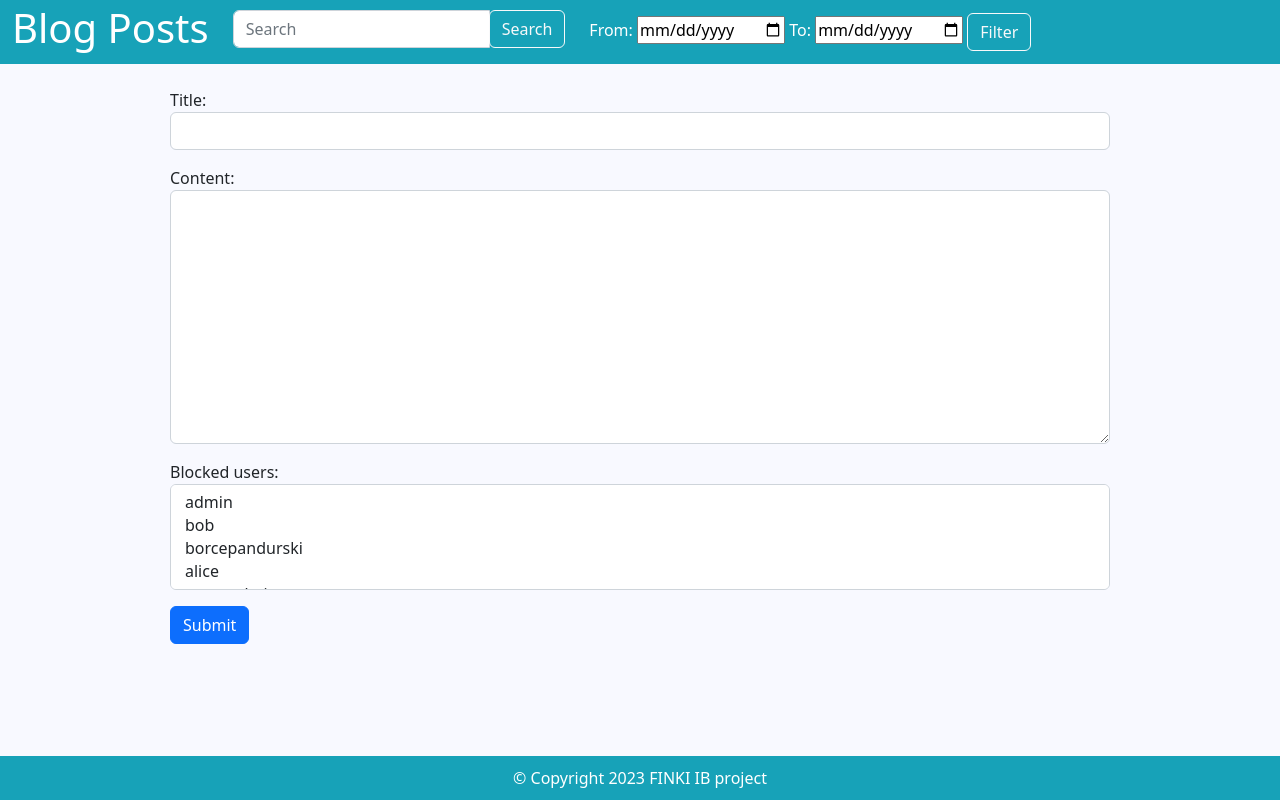
After one commit to MonikaJov/Informaciska_bezbednost_project, a Django app: page /add/post/ in a window 1280 px wide. The commit adds this page. Run offline with Django 4.2, Linux system fonts and the light colour scheme; data comes from the database, SQL or seed files in the repository; both versions use the stored data as it was after the commit.

Commit message:
added blog web pages

```diff
--- a/IB_proekt/IB_proekt/settings.py
+++ b/IB_proekt/IB_proekt/settings.py
@@ -143,6 +143,6 @@ EMAIL_HOST = 'smtp.gmail.com'
 EMAIL_USE_TLS = True
 EMAIL_PORT = 587
 EMAIL_HOST_USER = 'monjov23@gmail.com'
-EMAIL_HOST_PASSWORD = '*************' # I'm not sharing my password for security reasons.
+EMAIL_HOST_PASSWORD = '*************' # I'm not sharing my password for security reasons
 
 LOGIN_URL = 'login_form'
--- a/IB_proekt/IB_proekt/urls.py
+++ b/IB_proekt/IB_proekt/urls.py
@@ -20,10 +20,25 @@ from pet_shop import views
 
 urlpatterns = [
     path('admin/', admin.site.urls),
-    path('home/', views.home, name='home'),
+    # path('home/', views.home, name='home'),
     path('register/', views.register, name='register'),
     path('logout_form/', views.logout_form, name='logout_form'),
     path('login/', views.login_form, name='login_form'),
     path('verify_email/<str:username>/', views.verify_email, name='verify_email'),
     path('two_factor_authentication', views.two_factor_authentication, name='two_factor_authentication'),
+
+    path('posts/', views.home, name='posts'),
+    path('posts/search/', views.search_results, name='search_results'),
+    path('posts/filter/', views.filter_results, name='filter_results'),
+    path('posts/view/<int:post_id>/', views.view, name='view_post'),
+    path('add/post/', views.create, name='create'),
+    path('posts/comment_on_post/<int:post_id>/', views.comment_on_post, name='comment_on_post'),
+    path('posts/edit/<int:post_id>/', views.edit, name='edit_post'),
+    path('posts/delete/<int:post_id>/', views.delete, name='delete_post'),
+    path('posts/delete_comment/<int:comment_id>/', views.delete_comment, name='delete_comment'),
+    path('blockedUsers/', views.blocked, name='blocked'),
+    path('profile/', views.profile, name='profile'),
+    path('users/', views.list_users, name='list_users'),
+    path('change_role/', views.change_role, name='change_role'),
+
 ]
--- a/IB_proekt/pet_shop/admin.py
+++ b/IB_proekt/pet_shop/admin.py
@@ -1,7 +1,9 @@
 from django.contrib import admin
 
-from pet_shop.models import UserProfile, SuperUser
+from pet_shop.models import UserProfile, SuperUser, BlogPost, Comment
 
 # Register your models here.
 admin.site.register(UserProfile)
 admin.site.register(SuperUser)
+admin.site.register(BlogPost)
+admin.site.register(Comment)
--- a/IB_proekt/pet_shop/forms.py
+++ b/IB_proekt/pet_shop/forms.py
@@ -1,6 +1,9 @@
 from django import forms
-from pet_shop.models import UserProfile
+from django.contrib.auth.models import User
+
+from pet_shop.models import UserProfile, Comment, BlogPost
 from phonenumber_field.formfields import PhoneNumberField
+
 
 class LoginForm(forms.Form):
     your_username = forms.CharField(label="Username", max_length=100)
@@ -20,5 +23,39 @@ class RegisterForm(forms.ModelForm):
         model = UserProfile
         fields = ['name', 'surname', 'email', 'address', 'phone_number', 'password']
 
+
 class TwoFactorAuthenticationForm(forms.Form):
-    code  = forms.CharField(label="Code", max_length=100)
+    code = forms.CharField(label="Code", max_length=100)
+
+
+class PostForm(forms.ModelForm):
+    # files = forms.FileField(required=False)
+    blocked_users = forms.ModelMultipleChoiceField(queryset=User.objects.all(), required=False)
+
+    def __init__(self, *args, **kwargs):
+        super(PostForm, self).__init__(*args, **kwargs)
+        for field in self.visible_fields():
+            field.field.widget.attrs["class"] = "form-control"
+
+    class Meta:
+        model = BlogPost
+        exclude = ("author",)
+
+
+class CommentForm(forms.ModelForm):
+    def __init__(self, *args, **kwargs):
+        super(CommentForm, self).__init__(*args, **kwargs)
+        for field in self.visible_fields():
+            field.field.widget.attrs["class"] = "form-control"
+
+    class Meta:
+        model = Comment
+        exclude = ("author", "blog_post")
+
+
+class BlockForm(forms.Form):
+    username = forms.CharField(max_length=150)
+
+    def __init__(self, *args, **kwargs):
+        super(BlockForm, self).__init__(*args, **kwargs)
+        self.fields['username'].widget.attrs['class'] = 'form-control'
--- /dev/null
+++ b/IB_proekt/pet_shop/templates/base.html
@@ -0,0 +1,69 @@
+<!DOCTYPE html>
+<html lang="en">
+<head>
+    <meta charset="UTF-8">
+    <title>Blog</title>
+    <link href="https://cdn.jsdelivr.net/npm/bootstrap@5.2.0-beta1/dist/css/bootstrap.min.css"
+          rel="stylesheet" integrity="sha384-0evHe/X+R7YkIZDRvuzKMRqM+OrBnVFBL6DOitfPri4tjfHxaWutUpFmBp4vmVor"
+          crossorigin="anonymous">
+    <script src="https://cdn.jsdelivr.net/npm/bootstrap@5.2.0-beta1/dist/js/bootstrap.bundle.min.js"
+            integrity="sha384-pprn3073KE6tl6bjs2QrFaJGz5/SUsLqktiwsUTF55Jfv3qYSDhgCecCxMW52nD2"
+            crossorigin="anonymous"></script>
+    <script src="https://ajax.googleapis.com/ajax/libs/jquery/3.6.0/jquery.min.js"></script>
+    <style>
+        ul {
+            list-style-type: none;
+        }
+
+        a {
+            text-decoration: none;
+            color: black;
+        }
+    </style>
+</head>
+<body style="background-color: #f8f9ff; min-height: 100vh; display: flex; flex-direction: column;">
+<main>
+    <div class="container-fluid " style=" color: white;  background-color: #17a2b8;">
+        <div class="row">
+            <div class="col-auto my-auto">
+                <h3 class="display-6"><a style=" color: white;" href="/posts">Blog Posts</a></h3>
+            </div>
+            <div class="col-auto my-auto">
+                <form style="margin-top: 10px;" class="form-inline" method="GET" action="{% url 'search_results' %}">
+                    <div class="input-group mb-3">
+                        <input class="form-control mr-sm-2" type="text" class="form-control" placeholder="Search"
+                               name="query" required>
+                        <div class="input-group-append">
+                            <button class="btn btn-outline-light" type="submit">Search</button>
+                        </div>
+                    </div>
+                </form>
+            </div>
+            <div class="col-auto my-auto">
+                <form method="GET" action="{% url 'filter_results' %}">
+                    <label for="from-date">From:</label>
+                    <input type="date" id="from-date" name="from_date" required>
+                    <label for="to-date">To:</label>
+                    <input type="date" id="to-date" name="to_date" required>
+                    <button class="btn btn-outline-light" type="submit">Filter</button>
+                </form>
+            </div>
+            <div class="col-auto my-auto" style="text-align: right;  display: flex; margin-left: auto;">
+                {% if user.is_authenticated %}
+                    <span style="padding: 5px;">Welcome, <a style="color: white"
+                                                            href="{% url 'profile' %}">{{ user.username }}! </a></span>
+                    <a class="btn btn-outline-light btn-sm" href="{% url 'logout_form' %}">Log out</a>
+                {% endif %}
+            </div>
+        </div>
+    </div>
+    {% block content %}
+
+    {% endblock %}
+</main>
+<br/>
+</body>
+<footer style="background-color: #17a2b8; margin-top: auto; padding: 10px; color: white; text-align: center">
+    © Copyright 2023 FINKI IB project
+</footer>
+</html>
--- /dev/null
+++ b/IB_proekt/pet_shop/templates/create_post.html
@@ -0,0 +1,8 @@
+{% extends 'base.html' %}
+{% block content %}<br/>
+    <form method="post" enctype="multipart/form-data" style="margin-right: 170px; margin-left: 170px">
+        {% csrf_token %}
+        {{ form.as_p }}
+        <button type="submit" class="btn btn-primary">Submit</button>
+    </form>
+{% endblock %}
--- a/IB_proekt/pet_shop/templates/register.html
+++ b/IB_proekt/pet_shop/templates/register.html
@@ -20,6 +20,7 @@
             text-decoration: none;
             color: black;
         }
+
         .errorlist {
             color: #721c24;
             background-color: #f8d7da;
--- a/IB_proekt/pet_shop/views.py
+++ b/IB_proekt/pet_shop/views.py
@@ -1,16 +1,22 @@
+from audioop import reverse
+from datetime import datetime, timedelta
+
 from django.contrib.auth.models import User
 from django.core.validators import validate_email
+from django.db.models import Q
+
 from pet_shop.password_hasher_with_salt import PasswordHasher
 from pet_shop.mailsender import MailSender
 from django.contrib.auth import logout, authenticate, login
 from django.conf import settings
 from django.contrib.auth.password_validation import validate_password
 from django.core.exceptions import ValidationError
-from pet_shop.forms import LoginForm, RegisterForm
+from pet_shop.forms import LoginForm, RegisterForm, PostForm, BlockForm, CommentForm
 from django.shortcuts import render, redirect, get_object_or_404
+from django.urls import reverse
 
 from .forms import TwoFactorAuthenticationForm
-from .models import UserProfile
+from .models import UserProfile, BlogPost, Comment
 
 
 def get_user(request):
@@ -35,13 +41,14 @@ def get_user(request):
 
 
 def home(request):
-
     if request.user.is_authenticated:
+        posts = BlogPost.objects.all()
         user_profile = UserProfile.objects.get(user=request.user)
         context = {
-            'user_profile': user_profile
+            'user_profile': user_profile,
+            'posts': posts,
         }
-        return render(request, 'home.html', context)
+        return render(request, 'blog_list.html', context)
     else:
         return redirect("login_form")
 
@@ -49,13 +56,13 @@ def home(request):
 def logout_form(request):
     logout(request)
     print("Logging out")
-    return redirect("home")
+    return redirect("posts")
 
 
 # NOTE: use password: theDOORisLOCKED4!!!
 def login_form(request):
     if request.user.is_authenticated:
-        return redirect("home")
+        return redirect("posts")
     form = LoginForm()
     context = {'form': form}
     if request.method == "POST":
@@ -72,7 +79,7 @@ def login_form(request):
                 password_hasher = PasswordHasher()
                 if password_hasher.check_password(password, user_profile.password):
                     # Check if two-factor authentication is enabled for the user
-                    if user_profile.two_factor_enabled:
+                    if user_profile.two_factor_enabled and user_profile.email_verified:
                         # Authenticate the user but don't log them in yet
                         user = authenticate(request, username=username, password=password)
                         # Set the user in the session to use later in two_factor_authentication view
@@ -84,7 +91,7 @@ def login_form(request):
 
                     user = authenticate(username=username, password=password)
                     login(request, user)
-                    return redirect("home")
+                    return redirect("posts")
                 # if the passwords don't match then show an error message
                 else:
                     context = {
@@ -104,7 +111,7 @@ def login_form(request):
 def two_factor_authentication(request):
     username = request.session.get('username')
     if not username:
-        return redirect('home')
+        return redirect('posts')
     try:
         user_profile = UserProfile.objects.get(user__username=username)
         if request.method == 'POST':
@@ -119,7 +126,7 @@ def two_factor_authentication(request):
                         user_profile.save()
                         # Log in the user
                         login(request, user_profile.user)
-                        return redirect('home')
+                        return redirect('posts')
                     except UserProfile.DoesNotExist:
                         context = {
                             'form': form,
@@ -146,17 +153,17 @@ def two_factor_authentication(request):
         context = {'form': form}
         return render(request, 'two_factor_authentication.html', context)
     except (UserProfile.DoesNotExist):
-        return redirect('home')
+        return redirect('posts')
 
 
 def register(request):
     if request.user.is_authenticated:
-        return redirect("home")
+        return redirect("posts")
     form = RegisterForm()
     context = {'form': form, 'MEDIA_URL': settings.MEDIA_URL}
     if request.method == "POST":
         if request.user.is_authenticated:
-            return redirect("home")
+            return redirect("posts")
         form_data = RegisterForm(data=request.POST, files=request.FILES)
         if form_data.is_valid():
             user_profile = form_data.save(commit=False)
@@ -188,7 +195,8 @@ def register(request):
             if not password == password2:
                 form_data.add_error('password', "Passwords do not match.")
                 context = {'form': form_data, 'MEDIA_URL': settings.MEDIA_URL}
-                return render(request, 'register.html', context) # if password can't be validated show the user an error message
+                return render(request, 'register.html',
+                              context)  # if password can't be validated show the user an error message
             # try and validate password
             try:
                 validate_password(password)
@@ -228,7 +236,7 @@ def register(request):
 
 def verify_email(request, username):
     if request.user.is_authenticated:
-        return redirect("home")
+        return redirect("posts")
     if request.method == "POST":
         # TOKEN VALIDATION
         token = request.POST.get('token')  # Retrieve the token from the POST data
@@ -250,11 +258,11 @@ def verify_email(request, username):
                 }
                 return render(request, 'verify_email.html', context)
         except UserProfile.DoesNotExist:
-                context = {
-                    'message': "Invalid token or email already verified",
-                    'username': username
-                }
-                return render(request, 'verify_email.html', context)
+            context = {
+                'message': "Invalid token or email already verified",
+                'username': username
+            }
+            return render(request, 'verify_email.html', context)
 
     else:
         username_pom = request.session.get('username_pom')
@@ -269,4 +277,180 @@ def verify_email(request, username):
                 # SEND VERIFICATION TOKEN
                 MailSender.send_email_for_verification(request, user_profile.email, verification_token)
                 return render(request, 'verify_email.html', {'username': username})
-        return redirect("home")
+        return redirect("posts")
+
+
+def search_results(request):
+    if request.user.is_authenticated:
+        query = request.GET.get('query', '')
+        posts = BlogPost.objects.filter(Q(title__icontains=query) | Q(content__icontains=query))
+        user_profile = UserProfile.objects.get(user=request.user)
+        context = {
+            'user_profile': user_profile,
+            'posts': posts,
+        }
+        return render(request, 'blog_list.html', context)
+    else:
+        return redirect("login_form")
+
+
+def filter_results(request):
+    if request.user.is_authenticated:
+        user_profile = UserProfile.objects.get(user=request.user)
+        from_date = datetime.strptime(request.GET.get('from_date', ''), "%Y-%m-%d").date()
+        to_date = datetime.strptime(request.GET.get('to_date', ''), "%Y-%m-%d").date() + timedelta(days=1)
+        posts = BlogPost.objects.filter(created_at__gte=from_date,
+                                        created_at__lt=to_date)  # __gte (greater than or equal to) and __lt (less than)
+        context = {
+            'user_profile': user_profile,
+            'posts': posts,
+        }
+        return render(request, 'blog_list.html', context)
+    else:
+        return redirect("login_form")
+
+
+def view(request, post_id):
+    if request.user.is_authenticated:
+        user_profile = UserProfile.objects.get(user=request.user)
+        post = get_object_or_404(BlogPost, id=post_id)
+        comments = Comment.objects.filter(blog_post=post)
+        context = {
+            'user_profile': user_profile,
+            'post': post,
+            'comments': comments
+        }
+        return render(request, 'view_post.html', context)
+    else:
+        return redirect("login_form")
+
+
+def create(request):
+    if request.method == "POST":
+        form_data = PostForm(data=request.POST, files=request.FILES)
+        if form_data.is_valid():
+            post = form_data.save(commit=False)
+            post.author = request.user
+            post.title = form_data.cleaned_data['title']
+            post.content = form_data.cleaned_data['content']
+            post.save()
+            blocked_users = form_data.cleaned_data['blocked_users']
+            post.blocked_users.set(blocked_users)
+            # post.files = form_data.cleaned_data['files']
+            post.save()
+            return redirect("posts")
+    form = PostForm()
+    context = {'form': form}
+    return render(request, "create_post.html", context)
+
+
+def profile(request):
+    if request.user.is_authenticated:
+        posts = BlogPost.objects.filter(author=request.user)
+        user_profile = UserProfile.objects.get(user=request.user)
+        context = {'posts': posts, 'user_profile': user_profile}
+        return render(request, 'profile.html', context)
+    else:
+        return redirect("login_form")
+
+
+def blocked(request):
+    form = BlockForm()
+    user_profile = UserProfile.objects.get(user=request.user)
+    blocked_users = user_profile.blocked.all()
+    print(blocked_users)
+    if request.method == "POST":
+        print("okl")
+        form_data = BlockForm(data=request.POST, files=request.FILES)
+        if form_data.is_valid():
+            print("ok")
+            username = form_data.cleaned_data['username']
+            blocked_user = User.objects.get(username=username)
+            user_profile.blocked.add(blocked_user)
+            print(blocked_user)
+            return redirect("blocked")
+        else:
+            print(form_data.errors)
+
+    context = {'form': form, 'users': blocked_users}
+    return render(request, 'blocked.html', context)
+
+
+def delete_comment(request, comment_id):
+    comment = get_object_or_404(Comment, id=comment_id)
+    post_id = comment.blog_post.id
+    comment.delete()
+
+    url = reverse('view_post', kwargs={'post_id': post_id})
+    return redirect(url)
+
+
+def comment_on_post(request, post_id):
+    post = get_object_or_404(BlogPost, id=post_id)
+    if request.method == "POST":
+        form_data = CommentForm(data=request.POST, files=request.FILES)
+        if form_data.is_valid():
+            comment = form_data.save(commit=False)
+            comment.blog_post = post
+            comment.author = request.user
+            comment.content = form_data.cleaned_data['content']
+            comment.save()
+
+            url = reverse('view_post', kwargs={'post_id': post_id})
+            return redirect(url)
+    form = CommentForm()
+    context = {'form': form, 'post': post}
+    return render(request, 'comment_on_post.html', context)
+
+
+def edit(request, post_id):
+    form = None
+    post = get_object_or_404(BlogPost, id=post_id)
+    if request.method == "POST":
+        form_data = PostForm(data=request.POST, files=request.FILES, instance=post)
+        if form_data.is_valid():
+            post = form_data.save(commit=False)
+            post.save()
+            blocked_users = form_data.cleaned_data['blocked_users']
+            post.blocked_users.set(blocked_users)
+            post.save()
+            return redirect("posts")
+    else:
+        form = PostForm(instance=post)
+    context = {'form': form}
+    return render(request, "create_post.html", context)
+
+
+def delete(request, post_id):
+    post = get_object_or_404(BlogPost, id=post_id)
+    post.delete()
+    return redirect("posts")
+
+
+def list_users(request):
+    if request.user.is_authenticated:
+        user_profile = UserProfile.objects.get(user=request.user)
+        if user_profile.role == 'ADMIN':
+            user_profiles = UserProfile.objects.all()
+            context = {
+                'user_profiles': user_profiles,
+            }
+            return render(request, 'users_list.html', context)
+        else:
+            return redirect("login_form")
+    else:
+        return redirect("login_form")
+
+
+def change_role(request):
+    if request.method == "POST":
+        username = request.POST.get('username')
+        new_role = request.POST.get('new_role')
+        user = User.objects.get(username=username)
+        user_profile = UserProfile.objects.get(user=user)
+        user_profile.role = new_role
+        user_profile.save()
+
+        return redirect("list_users")
+    else:
+        return redirect("login_form")
```
Also changed, not shown: IB_proekt/pet_shop/models.py (+17 -0 lines), IB_proekt/pet_shop/templates/blocked.html (added, +29 -0 lines), IB_proekt/pet_shop/templates/blog_list.html (added, +38 -0 lines), IB_proekt/pet_shop/templates/comment_on_post.html (added, +32 -0 lines), IB_proekt/pet_shop/templates/profile.html (added, +37 -0 lines), IB_proekt/pet_shop/templates/users_list.html (added, +46 -0 lines), IB_proekt/pet_shop/templates/view_post.html (added, +44 -0 lines), IB_proekt/db.sqlite3, IB_proekt/pet_shop/migrations/0016_blogpost_comment.py (added), IB_proekt/pet_shop/migrations/0017_remove_blogpost_files.py (added).
